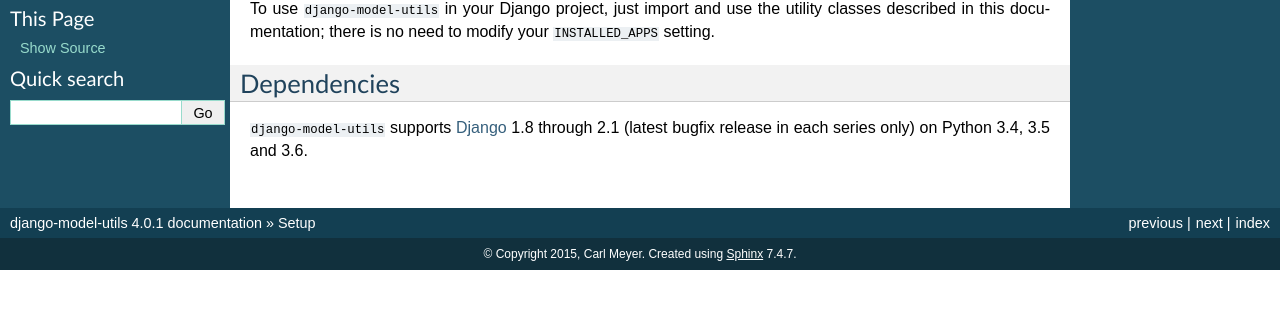
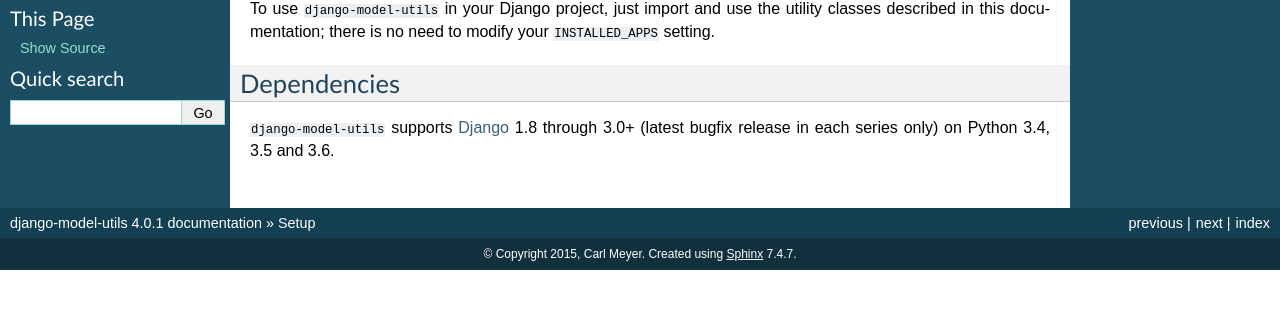
Before and after one commit to jazzband/django-model-utils, a Sphinx documentation site: the page built from docs/setup.rst, in a window 1280 px wide. Shown: the part 232-541 px from the top of the page. Built offline with Sphinx 7.4.7, drawn with Linux system fonts in a browser that asks for light colours.

Commit message:
Update supported version of django
Information updated according to README.rst

```diff
--- a/docs/setup.rst
+++ b/docs/setup.rst
@@ -17,7 +17,7 @@
 Dependencies
 ============
 
-``django-model-utils`` supports `Django`_ 1.8 through 2.1 (latest bugfix
+``django-model-utils`` supports `Django`_ 1.8 through 3.0+ (latest bugfix
 release in each series only) on Python 3.4, 3.5 and 3.6.
 
 .. _Django: http://www.djangoproject.com/
```
